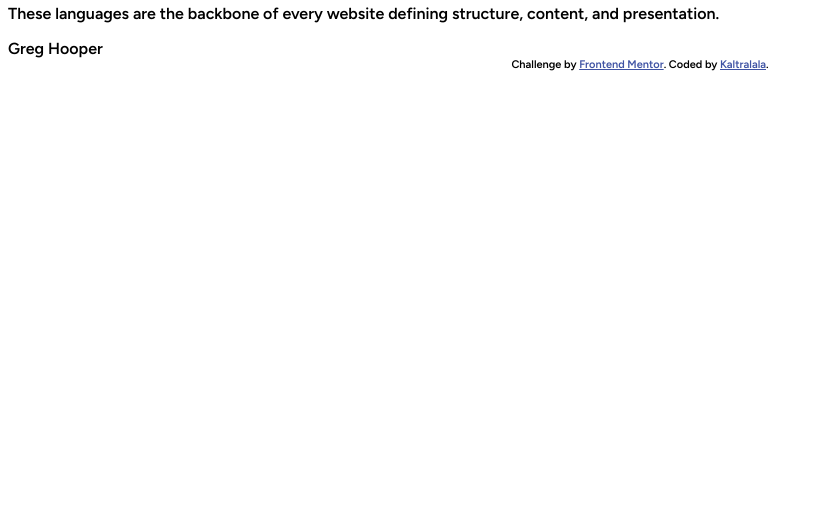
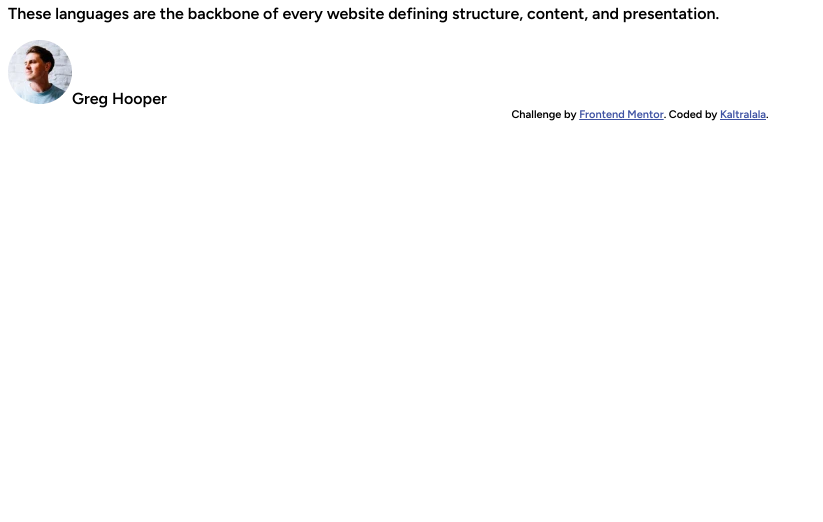
Before and after one commit to kaltralala/BLOG_PREVIEW_CARD, a plain HTML site: page index.html in a window 1280 px wide. Shown: the part 278-800 px from the top of the page, without its empty margins (0-823 px from the left). Drawn offline with Linux system fonts and the light colour scheme.

Commit message:
add img avatar

```diff
--- a/index.html
+++ b/index.html
@@ -28,7 +28,10 @@
           content, and presentation.
         </p>
       </div>
-      <footer>Greg Hooper</footer>
+      <footer>
+        <img src="/assets/images/image-avatar.webp" alt="Greg Hooper" />Greg
+        Hooper
+      </footer>
     </article>
     <div class="attribution">
       Challenge by
```
